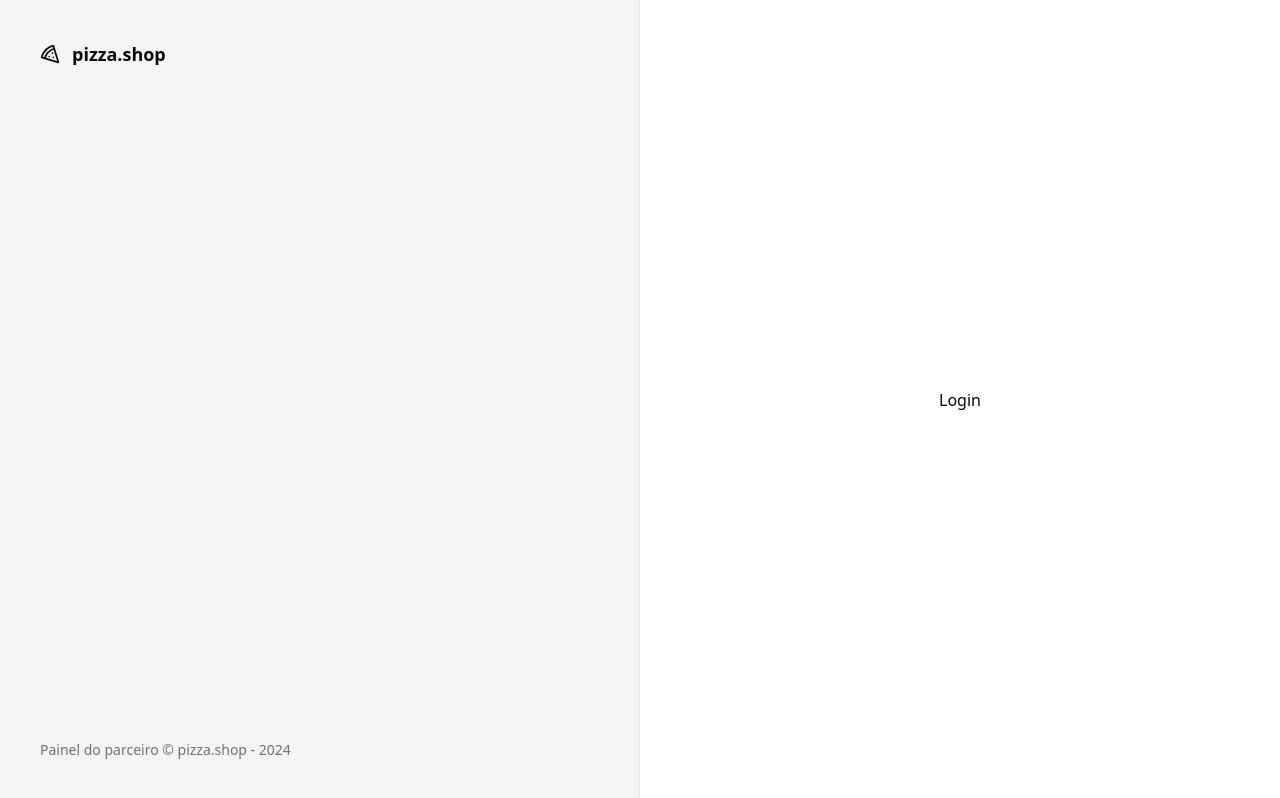
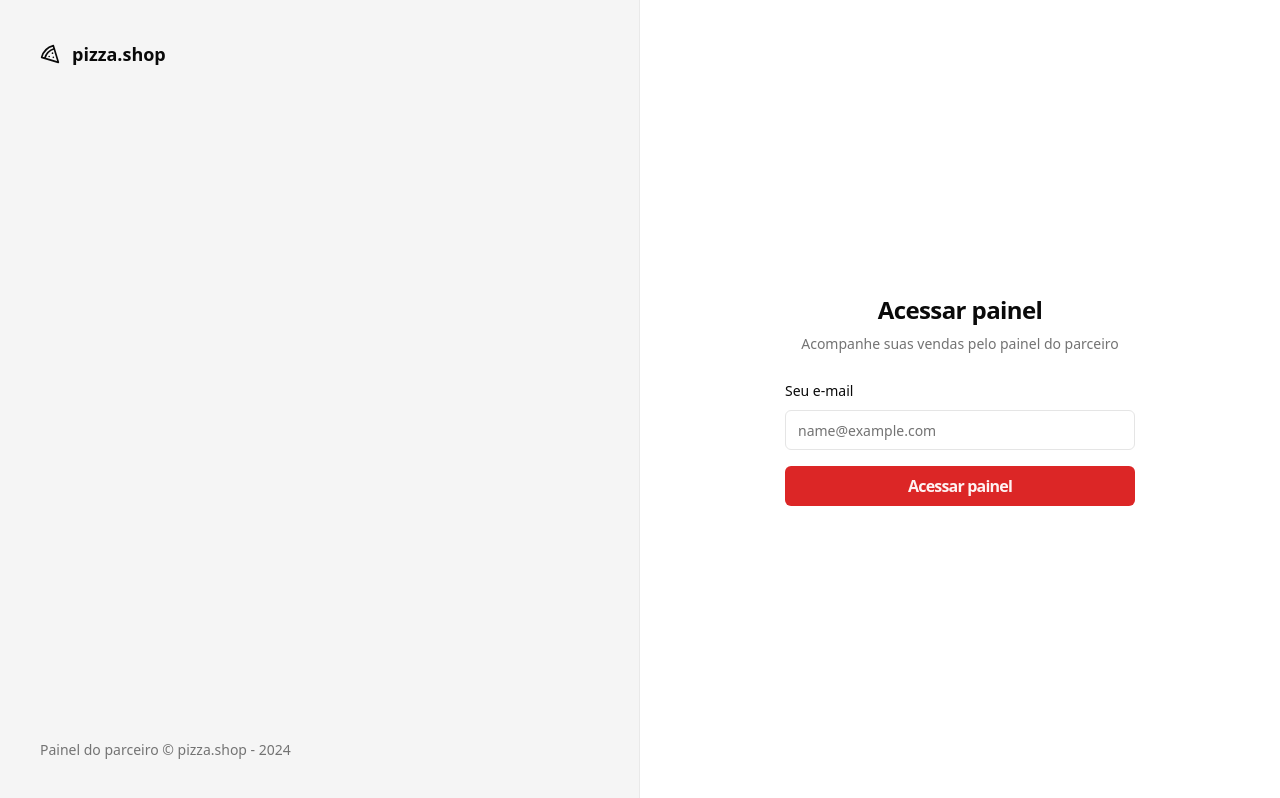
Before and after one commit to ndelanhese/ignite-pizzashop-web, a Next.js app: page /sign-in in a window 1280 px wide. Built offline with nearby package versions, Linux system fonts and the light colour scheme.

Commit message:
feat(sign-in): add sign-in page and test

```diff
--- a/package.json
+++ b/package.json
@@ -12,10 +12,13 @@
     "prepare": "husky install",
     "format": "prettier --write \"src/**/*.ts\" \"test/**/*.ts\"",
     "test:e2e": "playwright test --ui",
-    "test:e2e:line": "playwright test"
+    "test:e2e:line": "playwright test",
+    "test:e2e:debug": "playwright test --debug",
+    "test:e2e:report": "playwright show-report"
   },
   "dependencies": {
     "@radix-ui/react-accordion": "^1.1.2",
+    "@radix-ui/react-label": "^2.0.2",
     "@radix-ui/react-slot": "^1.0.2",
     "@types/node": "20.11.2",
     "@types/react": "18.2.48",
--- a/src/app/(auth)/sign-in/page.tsx
+++ b/src/app/(auth)/sign-in/page.tsx
@@ -1,9 +1,37 @@
+import { Button } from '@components/ui/button';
+import { Input } from '@components/ui/input';
+import { Label } from '@components/ui/label';
 import { Metadata } from 'next';
 
 export const metadata: Metadata = {
   title: 'Login',
 };
 
-const SignInPage = () => <h1>Login</h1>;
+const SignInPage = () => (
+  <div className="p-8">
+    <div className="flex w-[21.875rem] flex-col justify-center gap-6">
+      <div className="flex flex-col gap-2 text-center">
+        <h1 className="text-2xl font-semibold tracking-tight">
+          Acessar painel
+        </h1>
+        <p className="text-sm text-muted-foreground">
+          Acompanhe suas vendas pelo painel do parceiro
+        </p>
+      </div>
+      <form className="space-y-4">
+        <div className="space-y-2">
+          <Label htmlFor="email">Seu e-mail</Label>
+          <Input id="email" type="email" placeholder="name@example.com" />
+        </div>
+        <Button
+          type="submit"
+          className="text-md w-full font-semibold tracking-tighter"
+        >
+          Acessar painel
+        </Button>
+      </form>
+    </div>
+  </div>
+);
 
 export default SignInPage;
--- a/src/app/globals.css
+++ b/src/app/globals.css
@@ -5,64 +5,47 @@
 @layer base {
   :root {
     --background: 0 0% 100%;
-    --foreground: 240 10% 3.9%;
-
+    --foreground: 0 0% 3.9%;
     --card: 0 0% 100%;
-    --card-foreground: 240 10% 3.9%;
-
+    --card-foreground: 0 0% 3.9%;
     --popover: 0 0% 100%;
-    --popover-foreground: 240 10% 3.9%;
-
-    --primary: 240 5.9% 10%;
-    --primary-foreground: 0 0% 98%;
-
-    --secondary: 240 4.8% 95.9%;
-    --secondary-foreground: 240 5.9% 10%;
-
-    --muted: 240 4.8% 95.9%;
-    --muted-foreground: 240 3.8% 46.1%;
-
-    --accent: 240 4.8% 95.9%;
-    --accent-foreground: 240 5.9% 10%;
-
+    --popover-foreground: 0 0% 3.9%;
+    --primary: 0 72.2% 50.6%;
+    --primary-foreground: 0 85.7% 97.3%;
+    --secondary: 0 0% 96.1%;
+    --secondary-foreground: 0 0% 9%;
+    --muted: 0 0% 96.1%;
+    --muted-foreground: 0 0% 45.1%;
+    --accent: 0 0% 96.1%;
+    --accent-foreground: 0 0% 9%;
     --destructive: 0 84.2% 60.2%;
     --destructive-foreground: 0 0% 98%;
-
-    --border: 240 5.9% 90%;
-    --input: 240 5.9% 90%;
-    --ring: 240 10% 3.9%;
-
+    --border: 0 0% 89.8%;
+    --input: 0 0% 89.8%;
+    --ring: 0 72.2% 50.6%;
     --radius: 0.5rem;
   }
 
   .dark {
-    --background: 240 10% 3.9%;
+    --background: 0 0% 3.9%;
     --foreground: 0 0% 98%;
-
-    --card: 240 10% 3.9%;
+    --card: 0 0% 3.9%;
     --card-foreground: 0 0% 98%;
-
-    --popover: 240 10% 3.9%;
+    --popover: 0 0% 3.9%;
     --popover-foreground: 0 0% 98%;
-
-    --primary: 0 0% 98%;
-    --primary-foreground: 240 5.9% 10%;
-
-    --secondary: 240 3.7% 15.9%;
+    --primary: 0 72.2% 50.6%;
+    --primary-foreground: 0 85.7% 97.3%;
+    --secondary: 0 0% 14.9%;
     --secondary-foreground: 0 0% 98%;
-
-    --muted: 240 3.7% 15.9%;
-    --muted-foreground: 240 5% 64.9%;
-
-    --accent: 240 3.7% 15.9%;
+    --muted: 0 0% 14.9%;
+    --muted-foreground: 0 0% 63.9%;
+    --accent: 0 0% 14.9%;
     --accent-foreground: 0 0% 98%;
-
     --destructive: 0 62.8% 30.6%;
     --destructive-foreground: 0 0% 98%;
-
-    --border: 240 3.7% 15.9%;
-    --input: 240 3.7% 15.9%;
-    --ring: 240 4.9% 83.9%;
+    --border: 0 0% 14.9%;
+    --input: 0 0% 14.9%;
+    --ring: 0 72.2% 50.6%;
   }
 }
 
--- /dev/null
+++ b/src/components/ui/input.tsx
@@ -0,0 +1,24 @@
+import * as React from 'react';
+
+import { cn } from '@/lib/utils';
+
+export type InputProps = React.InputHTMLAttributes<HTMLInputElement>;
+
+const Input = React.forwardRef<HTMLInputElement, InputProps>(
+  ({ className, type, ...props }, ref) => {
+    return (
+      <input
+        type={type}
+        className={cn(
+          'flex h-10 w-full rounded-md border border-input bg-background px-3 py-2 text-sm ring-offset-background file:border-0 file:bg-transparent file:text-sm file:font-medium placeholder:text-muted-foreground focus-visible:outline-none focus-visible:ring-2 focus-visible:ring-ring focus-visible:ring-offset-2 disabled:cursor-not-allowed disabled:opacity-50',
+          className,
+        )}
+        ref={ref}
+        {...props}
+      />
+    );
+  },
+);
+Input.displayName = 'Input';
+
+export { Input };
--- /dev/null
+++ b/src/components/ui/label.tsx
@@ -0,0 +1,26 @@
+'use client';
+
+import * as LabelPrimitive from '@radix-ui/react-label';
+import { cva, type VariantProps } from 'class-variance-authority';
+import * as React from 'react';
+
+import { cn } from '@/lib/utils';
+
+const labelVariants = cva(
+  'text-sm font-medium leading-none peer-disabled:cursor-not-allowed peer-disabled:opacity-70',
+);
+
+const Label = React.forwardRef<
+  React.ElementRef<typeof LabelPrimitive.Root>,
+  React.ComponentPropsWithoutRef<typeof LabelPrimitive.Root> &
+    VariantProps<typeof labelVariants>
+>(({ className, ...props }, ref) => (
+  <LabelPrimitive.Root
+    ref={ref}
+    className={cn(labelVariants(), className)}
+    {...props}
+  />
+));
+Label.displayName = LabelPrimitive.Root.displayName;
+
+export { Label };
--- a/src/lib/utils.ts
+++ b/src/lib/utils.ts
@@ -1,6 +1,6 @@
-import { type ClassValue, clsx } from 'clsx'
-import { twMerge } from 'tailwind-merge'
+import { type ClassValue, clsx } from 'clsx';
+import { twMerge } from 'tailwind-merge';
 
 export function cn(...inputs: ClassValue[]) {
-  return twMerge(clsx(inputs))
+  return twMerge(clsx(inputs));
 }
--- a/tailwind.config.js
+++ b/tailwind.config.js
@@ -74,4 +74,4 @@
     },
   },
   plugins: [require('tailwindcss-animate')],
-}
+};
```
Also changed, not shown: playwright.config.ts (+24 -7 lines), src/components/ui/button.tsx (+11 -11 lines), components.json, 2 other files (tests, documents, lock files or other folders).
